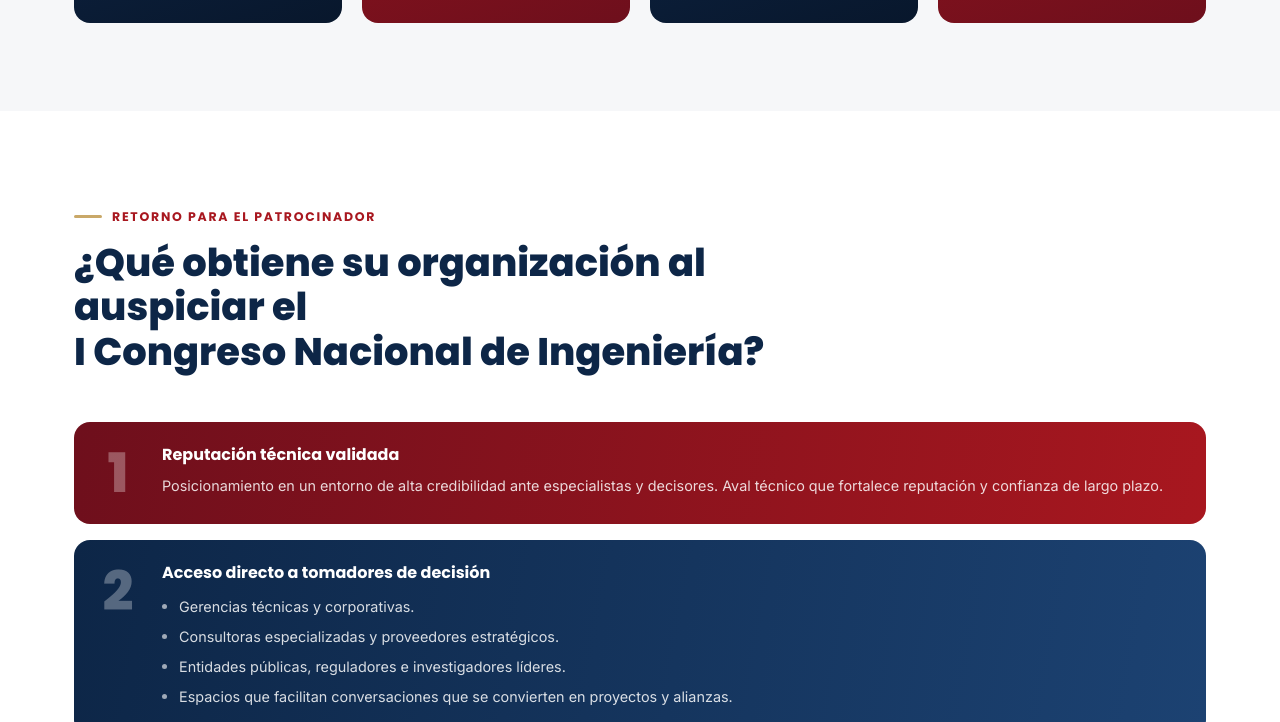
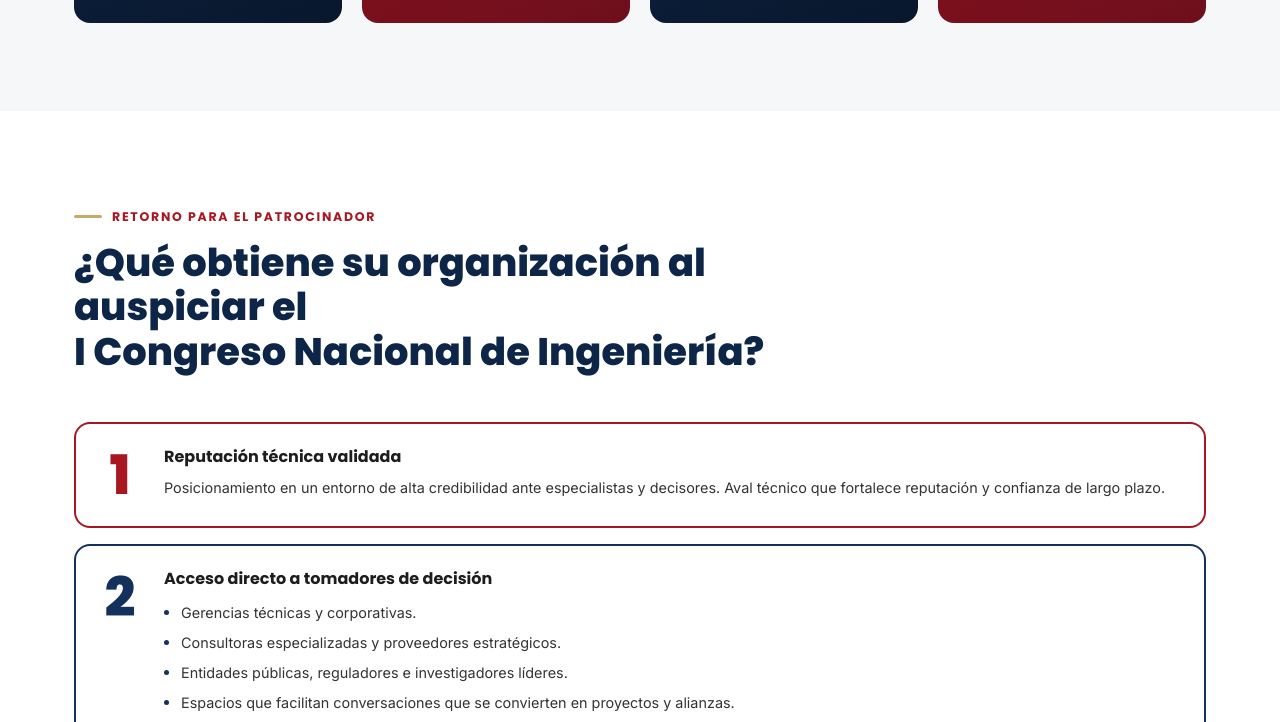
Before and after one commit to soportecipvirtual/congreso_ingenieria_vfinal_v2, a plain HTML site: page patrocinio.html in a window 1280 px wide. Shown: the part 2078-2800 px from the top of the page. Drawn offline with Linux system fonts and the light colour scheme.

Commit message:
Obs. 16 y 17: tarjetas de patrocinio con borde de color y números del mismo color

```diff
--- a/css/styles-v3.css
+++ b/css/styles-v3.css
@@ -2589,8 +2589,9 @@ body.v3 .plano-nota {
   height: 56px;
   padding: 0 20px 0 16px;
   border-radius: 999px;
-  background: #25d366;
-  color: #fff;
+  background: #fff;
+  color: #128c4a;
+  border: 1px solid rgba(0, 0, 0, 0.08);
   font-weight: 700;
   font-size: 15px;
   text-decoration: none;
@@ -2598,8 +2599,8 @@ body.v3 .plano-nota {
   transition: transform 0.2s ease, box-shadow 0.2s ease, background 0.2s ease;
   animation: wa-entrada 0.4s ease 0.8s both;
 }
-.wa-flotante img { width: 28px; height: 28px; object-fit: contain; flex: none; }
-.wa-flotante:hover { background: #1ebe5b; transform: translateY(-2px); box-shadow: 0 10px 26px rgba(0, 0, 0, 0.26); }
+.wa-flotante img { width: 32px; height: 32px; object-fit: contain; flex: none; }
+.wa-flotante:hover { background: #f3fbf6; transform: translateY(-2px); box-shadow: 0 10px 26px rgba(0, 0, 0, 0.26); }
 .wa-flotante:focus-visible { outline: 3px solid #0b2545; outline-offset: 3px; }
 
 @keyframes wa-entrada {
@@ -2620,3 +2621,21 @@ body.v3 .plano-nota {
 @media print {
   .wa-flotante { display: none; }
 }
+
+/* ------------------------------------- Patrocinio: tarjetas de retorno ----
+   Fondo blanco con borde de color; el número y las viñetas toman el color
+   del borde (rojo en las impares, azul en las pares). */
+
+.gain-item {
+  --gain-color: var(--red-700);
+  background: #fff;
+  border: 2px solid var(--gain-color);
+  color: #1d1d1f;
+}
+.gain-item:nth-child(odd)  { --gain-color: var(--red-700);  background: #fff; }
+.gain-item:nth-child(even) { --gain-color: var(--navy-800); background: #fff; }
+.gain-num { color: var(--gain-color); }
+.gain-body h3 { color: #1d1d1f; }
+.gain-body p,
+.gain-body li { color: #333; }
+.gain-body li::before { background: var(--gain-color); }
```
